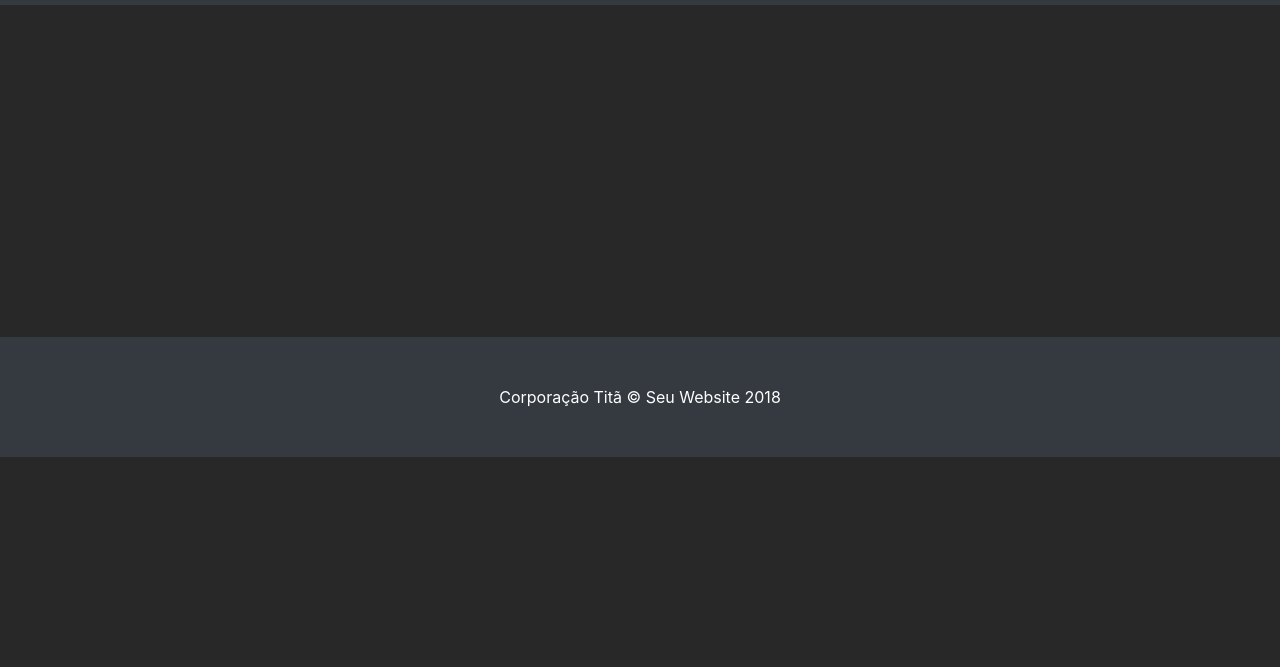
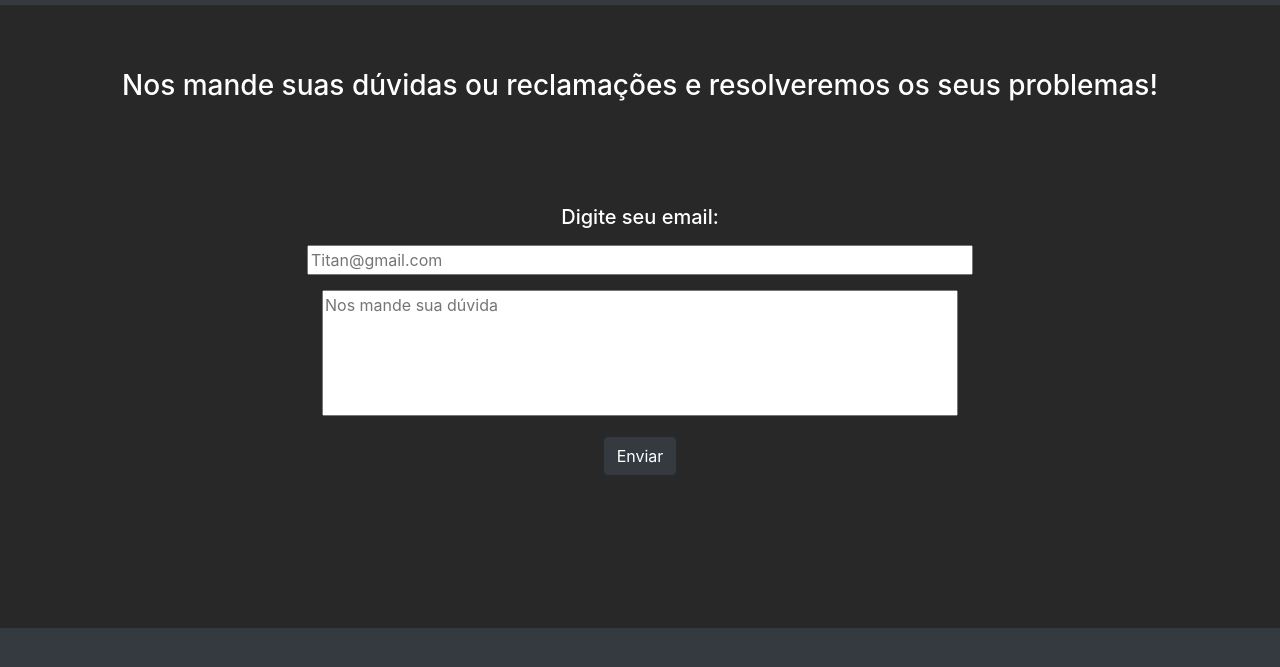
Before and after one commit to AriBarros/Tit-, a plain HTML site: page FaleConosco.html in a window 1280 px wide. Shown: the part 129-796 px from the top of the page. Drawn offline with nearby package versions, Linux system fonts and the light colour scheme; files whose address does not match are found by name.

Commit message:
Adiçaõ de formulario na pagina faleconosco.html

```diff
--- a/FaleConosco.html
+++ b/FaleConosco.html
@@ -10,7 +10,7 @@
 
 	<link rel="shortcut icon" href="img/logo.jpeg">
 
-    <link href="cssn/css/login.css" rel="stylesheet" type="text/css">
+    <link href="cssn/css/faleconosco.css" rel="stylesheet" type="text/css">
 
     <!-- Bootstrap core CSS -->
     <link href="cssn/vendor/bootstrap/css/bootstrap.min.css" rel="stylesheet">
@@ -19,13 +19,14 @@
     <link href="cssn/css/round-about.css" rel="stylesheet">
 
       <script src="https://maxcdn.bootstrapcdn.com/bootstrap/4.1.3/js/bootstrap.min.js"></script>
-    <script src="https://cdnjs.cloudflare.com/ajax/libs/popper.js/1.14.3/umd/popper.min.js"></script>
 
-    <script src="https://ajax.googleapis.com/ajax/libs/jquery/3.3.1/jquery.min.js"></script>
+      <script src="https://cdnjs.cloudflare.com/ajax/libs/popper.js/1.14.3/umd/popper.min.js"></script>
 
-  <script src="https://cdnjs.cloudflare.com/ajax/libs/popper.js/1.14.0/umd/popper.min.js"></script>
+      <script src="https://ajax.googleapis.com/ajax/libs/jquery/3.3.1/jquery.min.js"></script>
 
-  <script src="https://maxcdn.bootstrapcdn.com/bootstrap/4.1.0/js/bootstrap.min.js"></script>
+      <script src="https://cdnjs.cloudflare.com/ajax/libs/popper.js/1.14.0/umd/popper.min.js"></script>
+
+      <script src="https://maxcdn.bootstrapcdn.com/bootstrap/4.1.0/js/bootstrap.min.js"></script>
 
       <link rel="stylesheet" href="https://use.fontawesome.com/releases/v5.3.1/css/all.css" integrity="sha384-mzrmE5qonljUremFsqc01SB46JvROS7bZs3IO2EmfFsd15uHvIt+Y8vEf7N7fWAU" crossorigin="anonymous">
 
@@ -100,10 +101,22 @@
     </nav>
 
 
-
+		<h3>
+			Nos mande suas dúvidas ou reclamações e resolveremos os seus problemas!
+		</h3>
     <form class="form">
 
+    	<div class="field">
+				<label for="nome"><h5>Digite seu email:</h5></label><br>
 
+				<input type="email" name="nome" size="60" maxlength="60" required="true" placeholder="Titan@gmail.com">
+		</div>
+
+    	<div class="field">
+				<textarea name="resumo" cols="60" rows="5"  style="resize: none" placeholder="Nos mande sua dúvida" ></textarea>
+		</div>
+
+		 <button type="submit" class="btn btn-dark">Enviar</button>
     </form>
 
 
```
